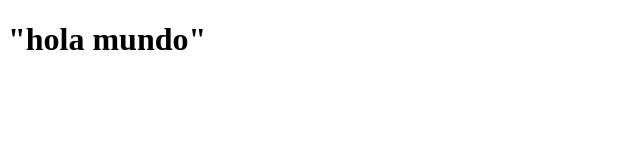
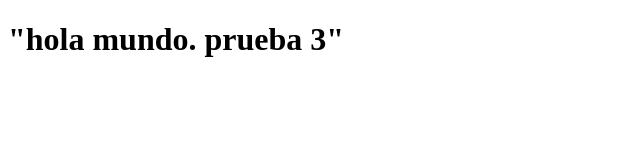
Before and after one commit to Sebas097UN/Repositorio-de-prueba, a plain HTML site: page index.html in a window 1280 px wide. Shown: the whole page, without its empty margins (0-640 px from the left). Drawn offline with Linux system fonts and the light colour scheme.

Commit message:
se modifico el mensaje de hola mundo -mensaje agregado a traves de VSC

```diff
--- a/index.html
+++ b/index.html
@@ -7,6 +7,6 @@
     <title>Document</title>
 </head>
 <body>
-    <h1>"hola mundo"</h1>
+    <h1>"hola mundo. prueba 3"</h1>
 </body>
 </html>
```
